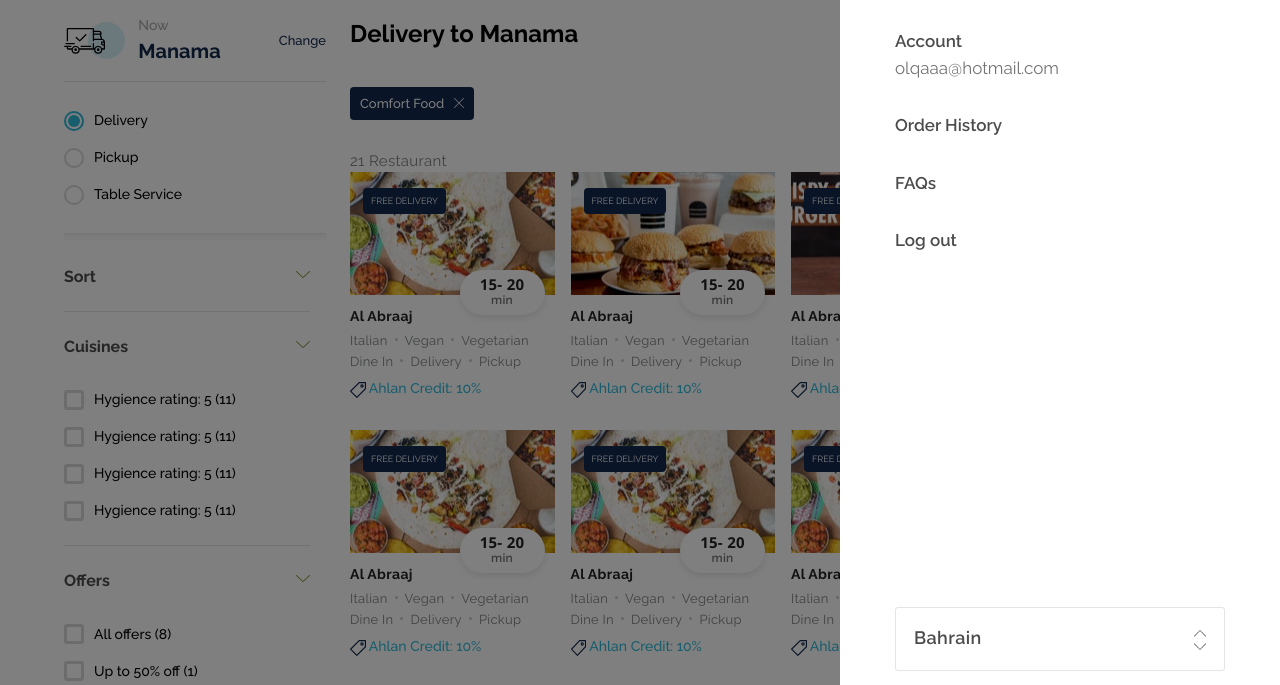
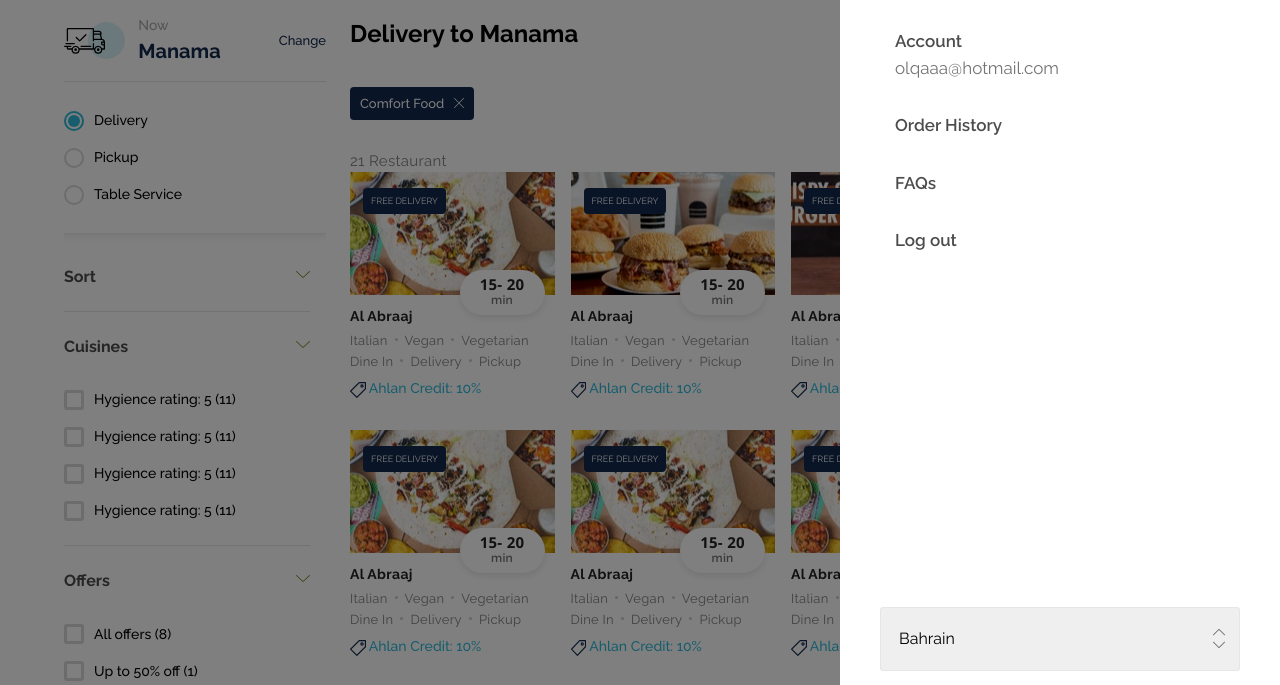
Before and after one commit to emfaizan/deliveroo, a plain HTML site: page index.html in a window 1280 px wide. Both pictures are taken after a click on the element 1199 px from the left and 35 px from the top of the page. Shown: the part 89-774 px from the top of the page. Drawn offline with nearby package versions, Linux system fonts and the light colour scheme.

Commit message:
dropdown

```diff
--- a/assets/css/styles.css
+++ b/assets/css/styles.css
@@ -10,8 +10,14 @@
 .main-menu .main-menu-content .menu-list ul li a { color: rgb(76, 76, 76); font-weight: 600; font-size: 17px; }
 .main-menu .main-menu-content .menu-list ul li a:hover { text-decoration: none; color: rgb(18, 40, 76); }
 .main-menu .main-menu-content .menu-list ul li a span { color: rgb(116, 116, 116); font-weight: normal; line-height: 26px; display: inline-block; }
-.main-menu .main-menu-content .header-bottom { position: absolute; bottom: 40px; right: 55px; left: 55px; display: flex; justify-content: space-between; border: 1px solid rgb(229, 229, 229); border-radius: 3px; padding: 19px 18px; }
-.main-menu .main-menu-content .header-bottom .text h4 { letter-spacing: 0.36px; color: rgb(76, 76, 76); font-weight: 600; font-size: 18px; margin: 0px; }
+
+.main-menu .main-menu-content .header-bottom {position: absolute;bottom:0; right:0; left:0; padding:0 40px 40px;}
+.main-menu .main-menu-content .header-bottom .country-dropdown {position:relative}
+.main-menu .main-menu-content .header-bottom .country-dropdown:after {content:'';height: 20px;width: 12px;display:block;background:url(../images/header-arrow.svg);background-repeat: no-repeat;position:absolute;top:50%;right: 15px;pointer-events: none;transform: translateY(-50%);-webkit-transform: translateY(-50%);}
+.main-menu .main-menu-content .header-bottom .country-input {width:100%; border: 1px solid rgb(229, 229, 229); cursor:pointer; border-radius: 3px; padding: 19px 18px; appearance:none; -webkit-appearance:none;}
+.main-menu .main-menu-content .header-bottom .country-input:focus {outline:0; background:#f9f9f9;}
+
+
 .main-menu .main-menu-content { background: rgb(255, 255, 255); width: 440px; min-width: 440px; position: fixed; top: 0px; right: -440px; bottom: 0px; z-index: -1; opacity: 0; transition: all 0.3s ease-in-out 0s; }
 .main-menu .back-overlay { height: 100vh; width: 100%; background-color: rgba(0, 0, 0, 0.5); display: none; position: fixed; top: 0px; right: 0px; bottom: 0px; z-index: 9; }
 #main-menu.active .back-overlay { display: block; }
--- a/index.html
+++ b/index.html
@@ -89,11 +89,12 @@
                 </ul>
             </div>
             <div class="header-bottom">
-                <div class="text">
-                    <h4>Bahrain</h4>
-                </div>
-                <div class="picture">
-                    <img src="assets/images/header-arrow.svg" alt="">
+                <div class="country-dropdown">
+                    <select name="lang" id="language" class="country-input">
+                        <option value="bahrain">Bahrain</option>
+                        <option value="qatar">Qatar</option>
+                        <option value="kuwait">Kuwait</option>
+                    </select>
                 </div>
             </div>
         </div>
```
